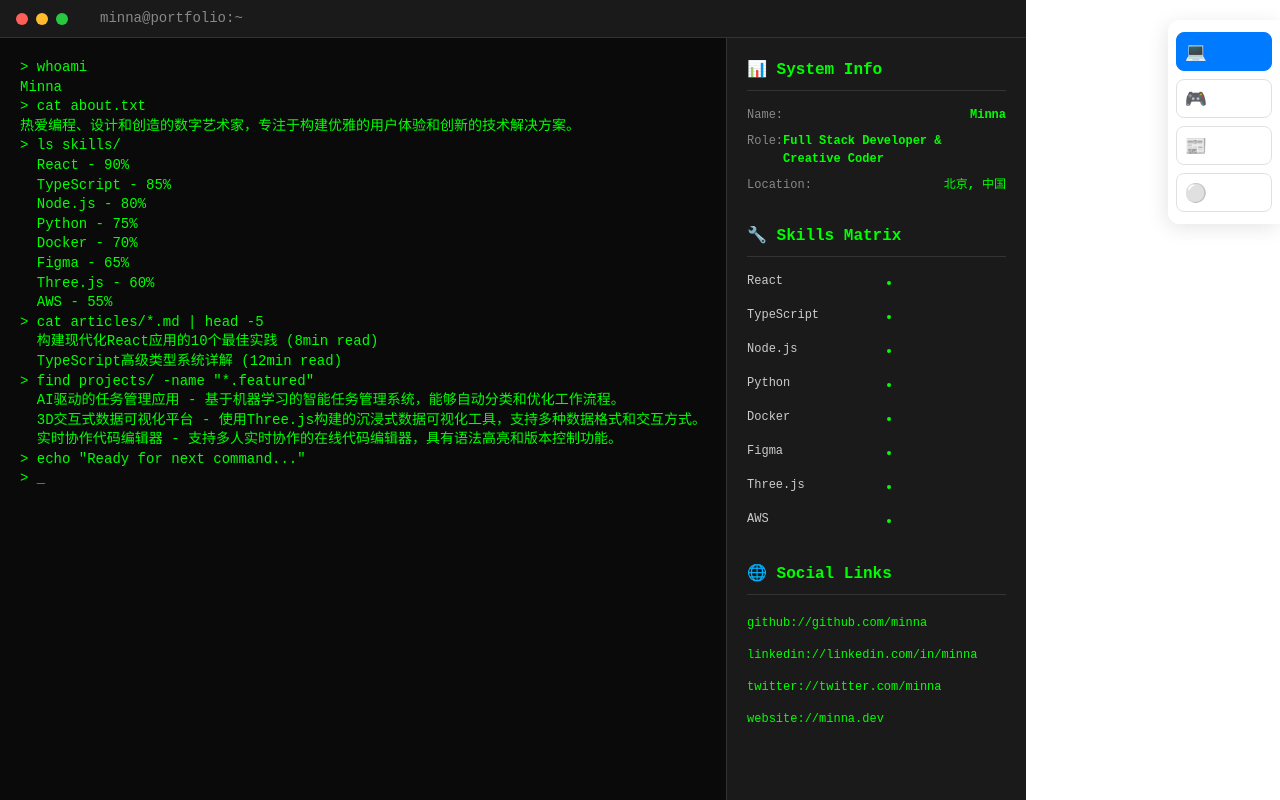
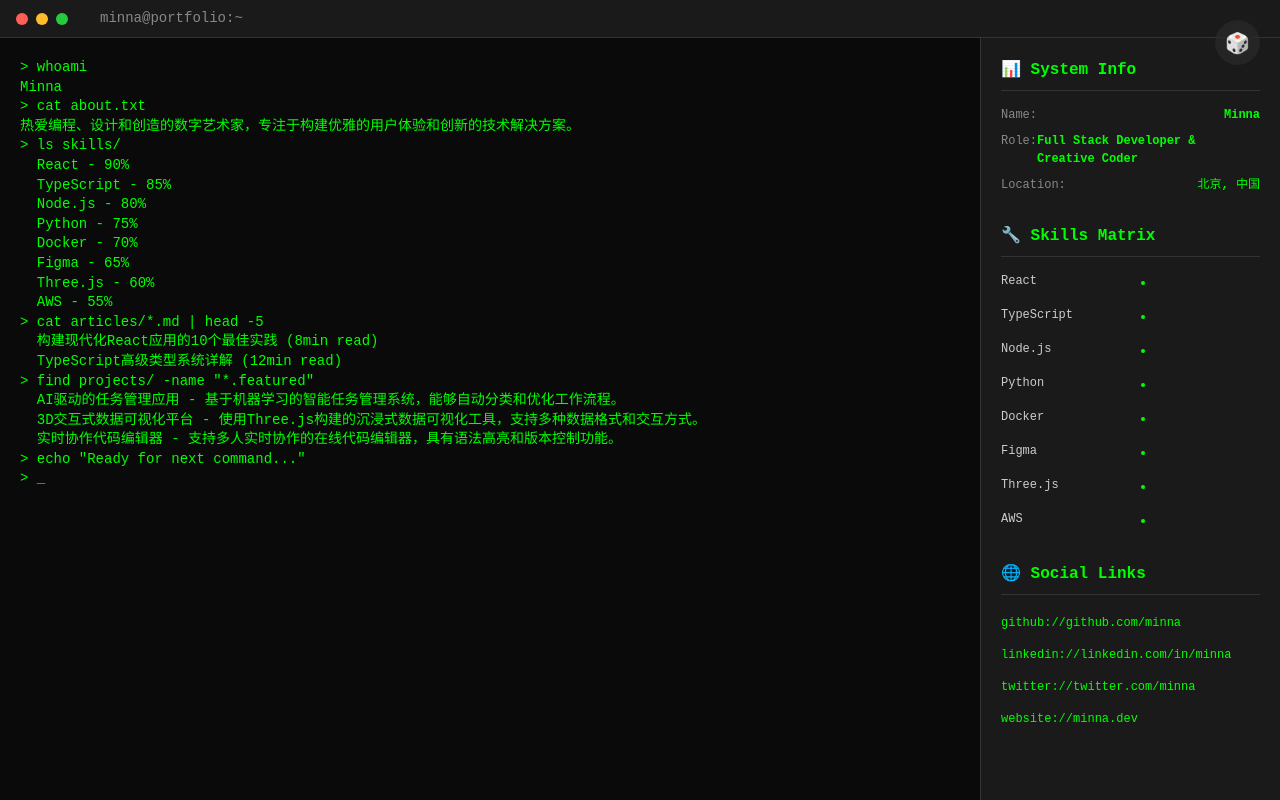
Before and after one commit to minnasuu/I-m-minna, a React (Vite) app: page / in a window 1280 px wide. Built offline with nearby package versions, Linux system fonts and the light colour scheme.

Commit message:
style: switcher

```diff
--- a/src/App.css
+++ b/src/App.css
@@ -13,9 +13,9 @@
   -moz-osx-font-smoothing: grayscale;
 }
 
-.App {
-  min-height: 100vh;
-  position: relative;
+#root{
+  width: 100%;
+  height: 100%;
 }
 
 .theme-renderer {
--- a/src/App.tsx
+++ b/src/App.tsx
@@ -7,7 +7,7 @@
 function App() {
   return (
     <ThemeProvider>
-      <div className="App">
+      <div className="relative w-full h-full">
         <ThemeSwitcher />
         <ThemeRenderer data={personalData} />
       </div>
--- a/src/components/ThemeSwitcher.css
+++ b/src/components/ThemeSwitcher.css
@@ -1,70 +1,220 @@
 .theme-switcher {
   position: fixed;
   top: 20px;
-  right: 0;
-  background: rgba(255, 255, 255, 0.95);
-  backdrop-filter: blur(10px);
-  border-radius: 12px 0 0 12px;
-  padding: 12px 8px;
-  box-shadow: -2px 4px 20px rgba(0, 0, 0, 0.1);
+  right: 20px;
   z-index: 1000;
-  transition: all 0.3s ease;
+  display: flex;
+  flex-direction: column;
+  align-items: flex-end;
 }
 
-.theme-switcher:hover {
-  right: 0;
-  padding-right: 12px;
+/* 骰子按钮样式 */
+.dice-button {
+  appearance: none;
+  width: 45px;
+  height: 45px;
+  border-radius: 50%;
+  border: none;
+  font-size: 20px;
+  padding: 0;
+  cursor: pointer;
+  background-color: rgba(255, 255, 255, 0.05);
+  border: none;
+  outline: none;
+  box-shadow: none;
+  backdrop-filter: blur(10px);
+  transition: all 0.3s ease;
+  display: flex;
+  align-items: center;
+  justify-content: center;
+  position: relative;
+  z-index: 1001;
+  &:focus,
+  &:focus-visible {
+    outline: none;
+    border: none;
+    box-shadow: none;
+  }
 }
 
+.dice-button:hover {
+  transform: scale(1.1) rotate(15deg);
+  animation: diceShake 0.6s ease-in-out;
+}
 
+.dice-button:active {
+  border: none;
+  outline: none;
+  transform: scale(0.95);
+  animation: diceRoll 0.8s ease-in-out;
+}
 
-.theme-grid {
+@keyframes diceShake {
+  0%, 100% { transform: scale(1.1) rotate(15deg); }
+  25% { transform: scale(1.1) rotate(-5deg); }
+  50% { transform: scale(1.1) rotate(10deg); }
+  75% { transform: scale(1.1) rotate(-8deg); }
+}
+
+@keyframes diceRoll {
+  0% { transform: scale(0.95) rotate(0deg); }
+  25% { transform: scale(0.95) rotate(90deg); }
+  50% { transform: scale(0.95) rotate(180deg); }
+  75% { transform: scale(0.95) rotate(270deg); }
+  100% { transform: scale(0.95) rotate(360deg); }
+}
+
+/* 主题列表容器 - 轻量化设计 */
+.theme-list {
+  position: absolute;
+  top: 100%;
+  left: 50%;
+  opacity: 0;
+  visibility: hidden;
+  transform: translate(-50%,20px) scale(0.95);
+  transition: all 0.3s cubic-bezier(0.4, 0, 0.2, 1);
+  transform-origin: top right;
   display: flex;
   flex-direction: column;
-  gap: 8px;
+  gap: 6px;
+  min-width: auto;
 }
 
+.theme-list.show {
+  opacity: 1;
+  visibility: visible;
+  transform: translate(-50%,12px) scale(1);
+}
+
+/* 主题选项样式 - 只显示图标 */
 .theme-option {
+  position: relative;
+  width: 40px;
+  height: 40px;
+  border: none;
+  outline: none;
+  box-shadow: none;
+  background: transparent;
+  cursor: pointer;
+  transition: all 0.2s ease;
+  border-radius: 8px;
   display: flex;
   align-items: center;
-  gap: 8px;
-  padding: 8px;
-  border: 1px solid #e0e0e0;
-  border-radius: 8px;
-  background: white;
-  cursor: pointer;
-  transition: all 0.2s;
-  font-size: 12px;
-  white-space: nowrap;
-  overflow: hidden;
+  justify-content: center;
+  opacity: 0;
+  transform: translateX(20px);
+  animation: slideInFromRight 0.3s ease forwards;
+  &:focus,
+  &:focus-visible {
+    outline: none;
+    border: none;
+    box-shadow: none;
+  }
 }
 
 .theme-option:hover {
-  border-color: #007bff;
-  background-color: #f8f9ff;
-  padding-right: 12px;
+  background: rgba(255,255,255,0.05);
+  transform: translateX(5px) scale(1.1);
 }
 
 .theme-option.active {
-  border-color: #007bff;
-  background-color: #007bff;
-  color: white;
+  background: rgba(255,255,255,0.05);
+  transform: scale(1.1);
 }
 
 .theme-icon {
-  font-size: 18px;
-  flex-shrink: 0;
+  font-size: 20px;
+  width: 20px;
+  height: 20px;
+  display: flex;
+  align-items: center;
+  justify-content: center;
 }
 
-.theme-name {
-  font-weight: 500;
+/* 气泡提示样式 */
+.tooltip {
+  position: absolute;
+  right: 100%;
+  top: 50%;
+  transform: translateY(-50%);
+  background: rgba(0, 0, 0, 0.8);
+  color: white;
+  padding: 6px 10px;
+  border-radius: 6px;
+  font-size: 12px;
+  white-space: nowrap;
   opacity: 0;
-  transform: translateX(-10px);
-  transition: all 0.3s ease;
+  visibility: hidden;
+  transition: all 0.2s ease;
+  pointer-events: none;
+  z-index: 1002;
 }
 
-.theme-switcher:hover .theme-name,
-.theme-option:hover .theme-name {
+.tooltip::before {
+  content: '';
+  position: absolute;
+  left: -4px;
+  top: 50%;
+  transform: translateY(-50%);
+  width: 0;
+  height: 0;
+  border-top: 4px solid transparent;
+  border-bottom: 4px solid transparent;
+  border-right: 4px solid rgba(0, 0, 0, 0.8);
+}
+
+.theme-option:hover .tooltip {
   opacity: 1;
-  transform: translateX(0);
+  visibility: visible;
+  transform: translateY(-50%) translateX(-5px);
 }
+
+/* 扑克牌发牌动画 */
+@keyframes slideInFromRight {
+  0% {
+    opacity: 0;
+    transform: translateX(30px) rotateY(-20deg) scale(0.8);
+  }
+  50% {
+    opacity: 0.7;
+    transform: translateX(15px) rotateY(-10deg) scale(0.9);
+  }
+  100% {
+    opacity: 1;
+    transform: translateX(0) rotateY(0deg) scale(1);
+  }
+}
+
+/* 为每个主题选项设置不同的动画延迟，模拟扑克牌发牌效果 */
+.theme-option:nth-child(1) { animation-delay: 0.05s; }
+.theme-option:nth-child(2) { animation-delay: 0.15s; }
+.theme-option:nth-child(3) { animation-delay: 0.25s; }
+.theme-option:nth-child(4) { animation-delay: 0.35s; }
+
+/* 响应式设计 */
+@media (max-width: 768px) {
+  .theme-switcher {
+    top: 10px;
+    right: 10px;
+  }
+
+  .dice-button {
+    width: 40px;
+    height: 40px;
+    font-size: 18px;
+  }
+
+  .theme-option {
+    width: 35px;
+    height: 35px;
+  }
+
+  .theme-icon {
+    font-size: 18px;
+  }
+
+  .tooltip {
+    font-size: 11px;
+    padding: 5px 8px;
+  }
+}
--- a/src/components/ThemeSwitcher.tsx
+++ b/src/components/ThemeSwitcher.tsx
@@ -1,23 +1,48 @@
-import React from 'react';
+import React, { useState } from 'react';
 import { useTheme } from '../contexts/ThemeContext';
-import { themes } from '../config/themes';
+import { themes, getRandomTheme } from '../config/themes';
+import type { ThemeStyle } from '../types';
 import './ThemeSwitcher.css';
 
 const ThemeSwitcher: React.FC = () => {
   const { currentTheme, setTheme } = useTheme();
+  const [isHovered, setIsHovered] = useState(false);
+
+  const handleDiceClick = () => {
+    const randomTheme = getRandomTheme() as ThemeStyle;
+    setTheme(randomTheme);
+  };
 
   return (
-    <div className="theme-switcher">
-      <div className="theme-grid">
-        {themes.map((theme) => (
+    <div
+      className="theme-switcher"
+      onMouseEnter={() => setIsHovered(true)}
+      onMouseLeave={() => setIsHovered(false)}
+    >
+      {/* 骰子按钮 */}
+      <button
+        className="dice-button"
+        onClick={handleDiceClick}
+        title="随机切换主题"
+      >
+        🎲
+      </button>
+
+      {/* 主题选项列表 - 只显示图标 */}
+      <div className={`theme-list ${isHovered ? 'show' : ''}`}>
+        {themes.map((theme, index) => (
           <button
             key={theme.name}
             className={`theme-option ${currentTheme === theme.name ? 'active' : ''}`}
             onClick={() => setTheme(theme.name)}
             title={theme.displayName}
+            style={{
+              animationDelay: `${index * 0.1}s`
+            }}
           >
             <span className="theme-icon">{theme.icon}</span>
-            <span className="theme-name">{theme.displayName}</span>
+            {/* 气泡提示 */}
+            <div className="tooltip">{theme.displayName}</div>
           </button>
         ))}
       </div>
```
Also changed, not shown: 1 other file (tests, documents, lock files or other folders).
